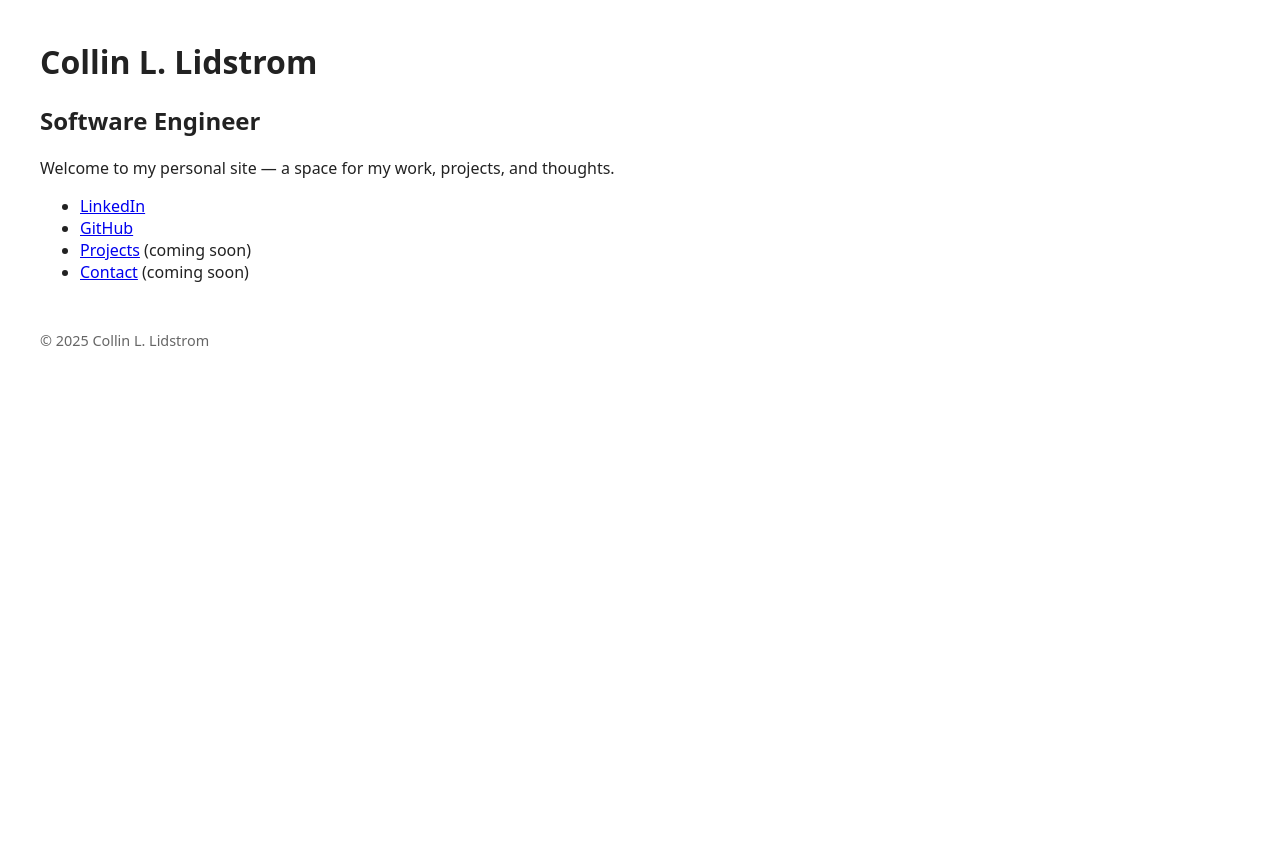
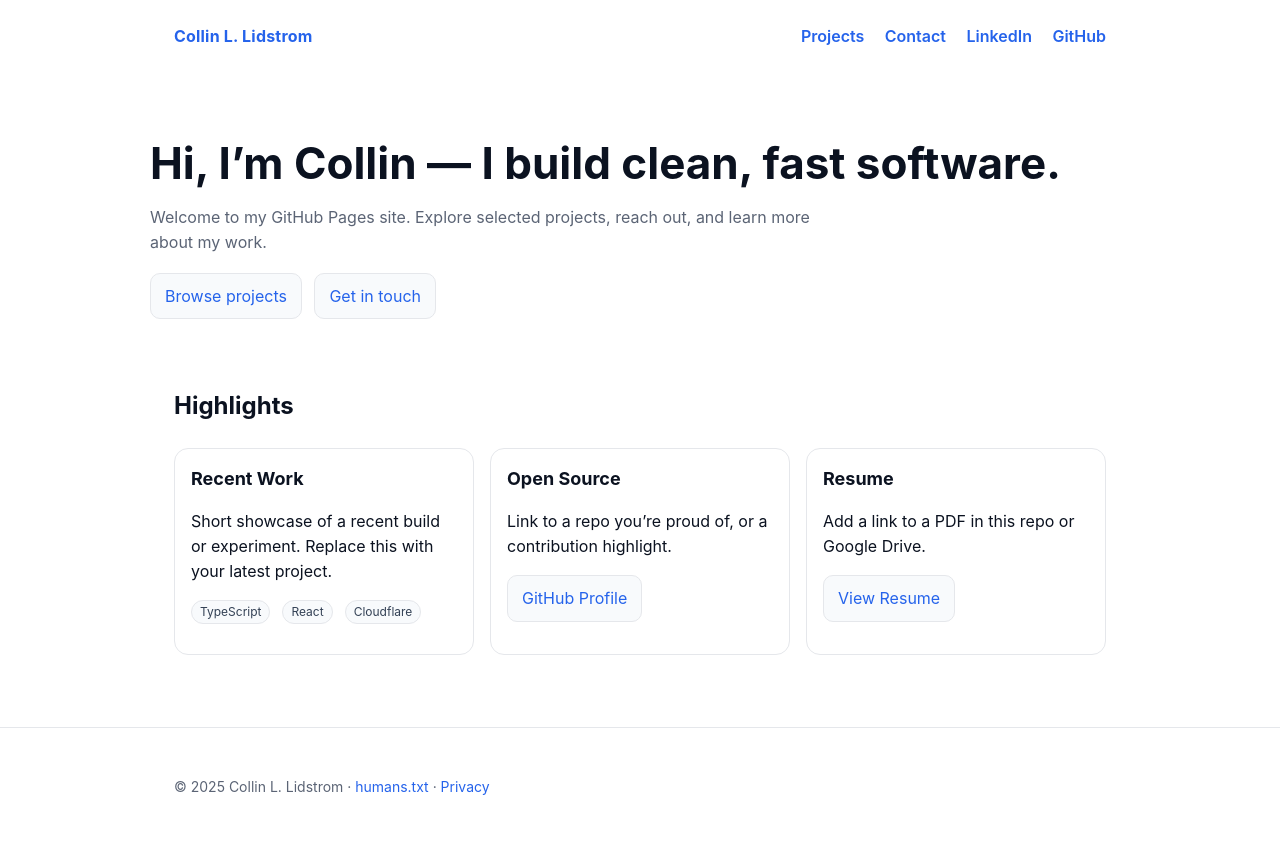
Before and after one commit to collinlidstrom/collinlidstrom.github.io, a plain HTML site: page index.html in a window 1280 px wide. Before the commit the page ends 800 px from the top, so only its background shows below. Drawn offline with Linux system fonts and the light colour scheme.

Commit message:
updated site files

```diff
--- /dev/null
+++ b/assets/css/styles.css
@@ -0,0 +1,23 @@
+
+/* Minimal, clean stylesheet for Collin Lidstrom */
+:root { --fg:#0b1220; --muted:#5b6475; --bg:#fff; --accent:#2563eb; }
+* { box-sizing: border-box; }
+html, body { margin:0; padding:0; background:var(--bg); color:var(--fg); font:16px/1.55 ui-sans-serif, -apple-system, Segoe UI, Roboto, Inter, Arial, sans-serif; }
+a { color:var(--accent); text-decoration:none; }
+a:hover { text-decoration:underline; }
+.container { max-width: 980px; margin: 0 auto; padding: 24px; }
+nav { display:flex; align-items:center; justify-content:space-between; gap:16px; padding: 16px 0; }
+nav .brand { font-weight:700; letter-spacing:.2px; }
+nav .links a { margin-left:16px; font-weight:600; }
+.hero { padding: 56px 0 24px; }
+.hero h1 { font-size: clamp(30px, 5vw, 44px); margin: 0 0 8px; }
+.hero p { margin: 0; color: var(--muted); max-width:680px; }
+.grid { display:grid; grid-template-columns: repeat(auto-fit, minmax(260px, 1fr)); gap:16px; margin-top: 24px; }
+.card { border:1px solid #e5e7eb; border-radius:14px; padding:16px; }
+.card h3 { margin:0 0 8px; font-size:18px; }
+footer { border-top:1px solid #e5e7eb; margin-top:48px; padding:24px 0; color:var(--muted); font-size:14px; }
+.btn { display:inline-block; padding:10px 14px; border-radius:10px; border:1px solid #e5e7eb; background:#f8fafc; }
+.btn:hover { background:#eef2ff; text-decoration:none; }
+kbd { background:#eef2ff; border:1px solid #c7d2fe; padding:2px 6px; border-radius:6px; font-size:12px; }
+ul.inline { list-style:none; padding:0; margin:0; display:flex; gap:12px; flex-wrap:wrap; }
+.badge { display:inline-block; padding:2px 8px; border:1px solid #e5e7eb; border-radius:999px; font-size:12px; color:#334155; background:#f8fafc;}
--- a/index.html
+++ b/index.html
@@ -1,28 +1,63 @@
 <!DOCTYPE html>
 <html lang="en">
-  <head>
-    <meta charset="UTF-8" />
-    <meta name="viewport" content="width=device-width, initial-scale=1.0" />
-    <title>Collin L. Lidstrom | Software Engineer</title>
-    <meta name="description" content="The personal site of Collin L. Lidstrom — software engineer, creator, and builder of modern web solutions." />
-    <link rel="icon" href="https://avatars.githubusercontent.com/u/YOUR_GITHUB_USER_ID" />
-  </head>
-  <body style="font-family: system-ui, sans-serif; margin: 40px; color: #222;">
-    <header>
-      <h1>Collin L. Lidstrom</h1>
-      <h2>Software Engineer</h2>
-    </header>
-    <main>
-      <p>Welcome to my personal site — a space for my work, projects, and thoughts.</p>
-      <ul>
-        <li><a href="https://www.linkedin.com/in/collinlidstrom">LinkedIn</a></li>
-        <li><a href="https://github.com/collinlidstrom">GitHub</a></li>
-        <li><a href="/projects">Projects</a> (coming soon)</li>
-        <li><a href="/contact">Contact</a> (coming soon)</li>
-      </ul>
-    </main>
-    <footer style="margin-top: 3rem; font-size: 0.9rem; color: #666;">
-      © <script>document.write(new Date().getFullYear())</script> Collin L. Lidstrom
-    </footer>
-  </body>
+<head>
+  <meta charset="utf-8" />
+  <meta name="viewport" content="width=device-width,initial-scale=1" />
+  <title>Collin L. Lidstrom — Software Engineer</title>
+  <meta name="description" content="Personal site for Collin L. Lidstrom — software engineer. Projects, contact, and links." />
+  <link rel="canonical" href="https://www.collinlidstrom.com/" />
+  <link rel="icon" href="https://www.github.com/fluidicon.png" />
+  <link rel="stylesheet" href="/assets/css/styles.css" />
+</head>
+<body>
+
+<nav class="container">
+  <div class="brand"><a href="/">Collin L. Lidstrom</a></div>
+  <div class="links">
+    <a href="/projects/">Projects</a>
+    <a href="/contact/">Contact</a>
+    <a href="https://www.linkedin.com/in/collinlidstrom" rel="me">LinkedIn</a>
+    <a href="https://github.com/collinlidstrom" rel="me">GitHub</a>
+  </div>
+</nav>
+
+  <header class="hero container">
+    <h1>Hi, I’m Collin — I build clean, fast software.</h1>
+    <p>Welcome to my GitHub Pages site. Explore selected projects, reach out, and learn more about my work.</p>
+    <div style="margin-top:18px;">
+      <a class="btn" href="/projects/">Browse projects</a>
+      <a class="btn" href="/contact/" style="margin-left:8px;">Get in touch</a>
+    </div>
+  </header>
+
+  <section class="container">
+    <h2>Highlights</h2>
+    <div class="grid">
+      <div class="card">
+        <h3>Recent Work</h3>
+        <p>Short showcase of a recent build or experiment. Replace this with your latest project.</p>
+        <ul class="inline"><li class="badge">TypeScript</li><li class="badge">React</li><li class="badge">Cloudflare</li></ul>
+      </div>
+      <div class="card">
+        <h3>Open Source</h3>
+        <p>Link to a repo you’re proud of, or a contribution highlight.</p>
+        <p><a href="https://github.com/collinlidstrom" class="btn">GitHub Profile</a></p>
+      </div>
+      <div class="card">
+        <h3>Resume</h3>
+        <p>Add a link to a PDF in this repo or Google Drive.</p>
+        <p><a href="#" class="btn">View Resume</a></p>
+      </div>
+    </div>
+  </section>
+
+
+<footer>
+  <div class="container">
+    © <span id="y"></span> Collin L. Lidstrom · <a href="/humans.txt">humans.txt</a> · <a href="/privacy-policy.txt">Privacy</a>
+  </div>
+  <script>document.getElementById('y').textContent=new Date().getFullYear()</script>
+</footer>
+
+</body>
 </html>
--- /dev/null
+++ b/sitemap.xml
@@ -0,0 +1,6 @@
+<?xml version="1.0" encoding="UTF-8"?>
+<urlset xmlns="http://www.sitemaps.org/schemas/sitemap/0.9">
+  <url><loc>https://www.collinlidstrom.com/</loc><lastmod>2025-10-25</lastmod><changefreq>weekly</changefreq><priority>1.0</priority></url>
+  <url><loc>https://www.collinlidstrom.com/projects/</loc><lastmod>2025-10-25</lastmod><changefreq>monthly</changefreq><priority>0.8</priority></url>
+  <url><loc>https://www.collinlidstrom.com/contact/</loc><lastmod>2025-10-25</lastmod><changefreq>yearly</changefreq><priority>0.6</priority></url>
+</urlset>
```
Also changed, not shown: 404.html (added, +35 -0 lines), contact/index.html (added, +37 -0 lines), projects/index.html (added, +49 -0 lines), .well-known/security.txt (added), humans.txt (added), privacy-policy.txt (added), robots.txt, 2 other files.
